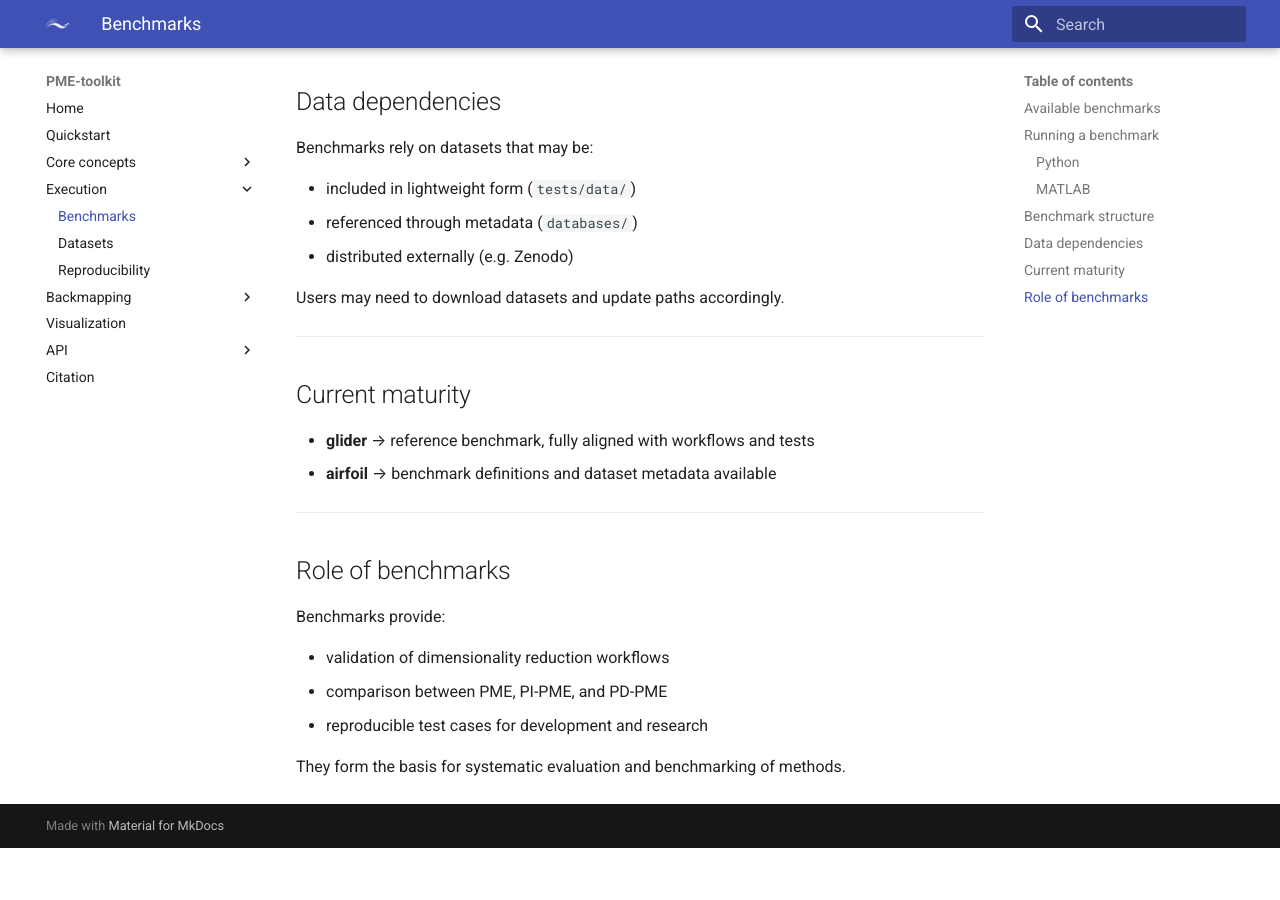
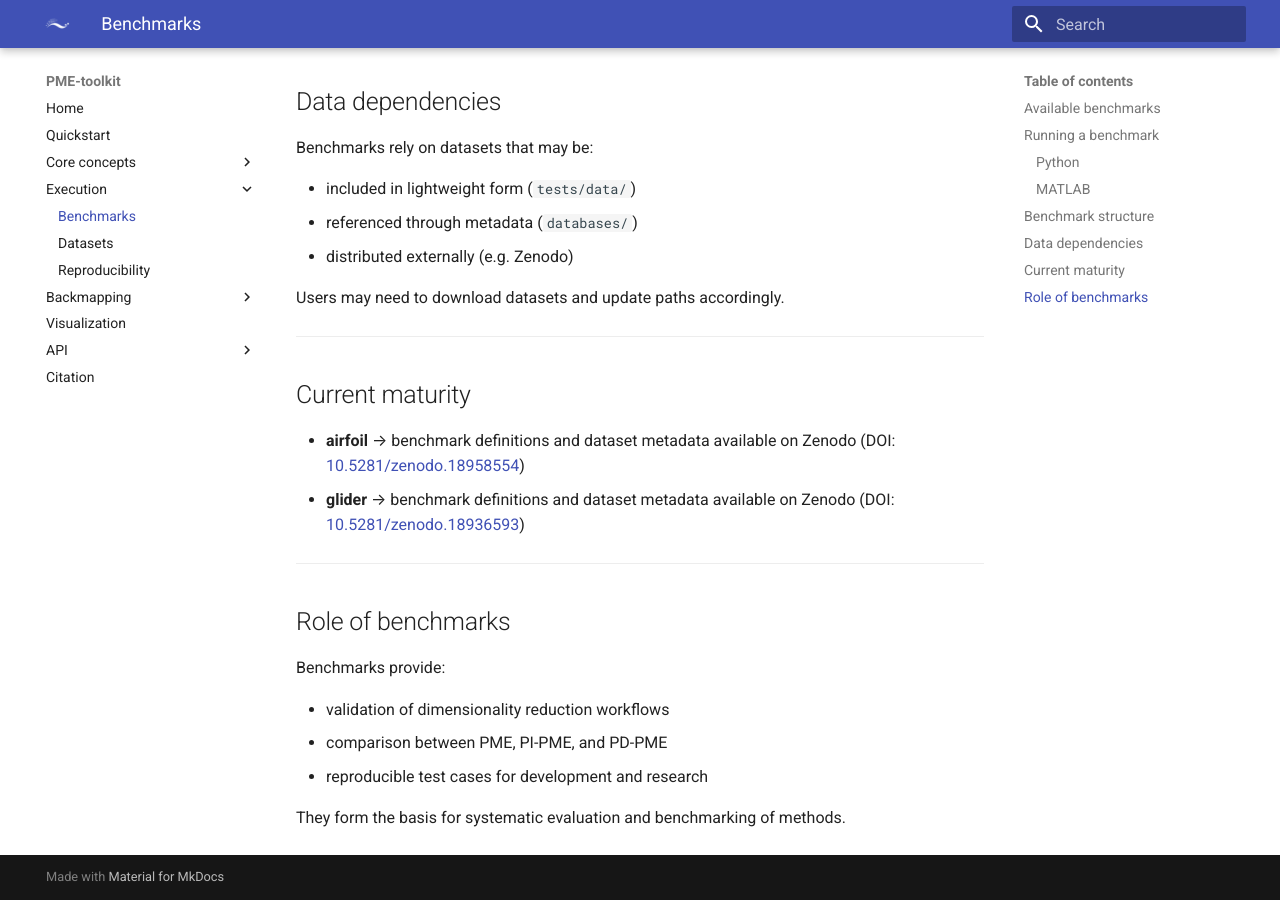
Before and after one commit to cnr-inm-mao/pme-toolkit, an MkDocs documentation site: the page built from docs/benchmarks.md, in a window 1280 px wide and 900 px high, scrolled down 1496 px. Built offline with MkDocs 1.6.1 and Material for MkDocs 9.7.7, drawn with Linux system fonts in a browser that asks for light colours; before the commit the page ends 2344 px from its top, so only the background shows below that.

Commit message:
add links for benchmarks in documentation

```diff
--- a/docs/benchmarks.md
+++ b/docs/benchmarks.md
@@ -67,8 +67,8 @@ Users may need to download datasets and update paths accordingly.
 
 ## Current maturity
 
-- **glider** → reference benchmark, fully aligned with workflows and tests
-- **airfoil** → benchmark definitions and dataset metadata available
+- **airfoil** → benchmark definitions and dataset metadata available on Zenodo (DOI: [10.5281/zenodo.18958554](https://doi.org/10.5281/zenodo.18958554))
+- **glider** → benchmark definitions and dataset metadata available on Zenodo (DOI: [10.5281/zenodo.18936593](https://doi.org/10.5281/zenodo.18936593))
 
 ---
 
```
